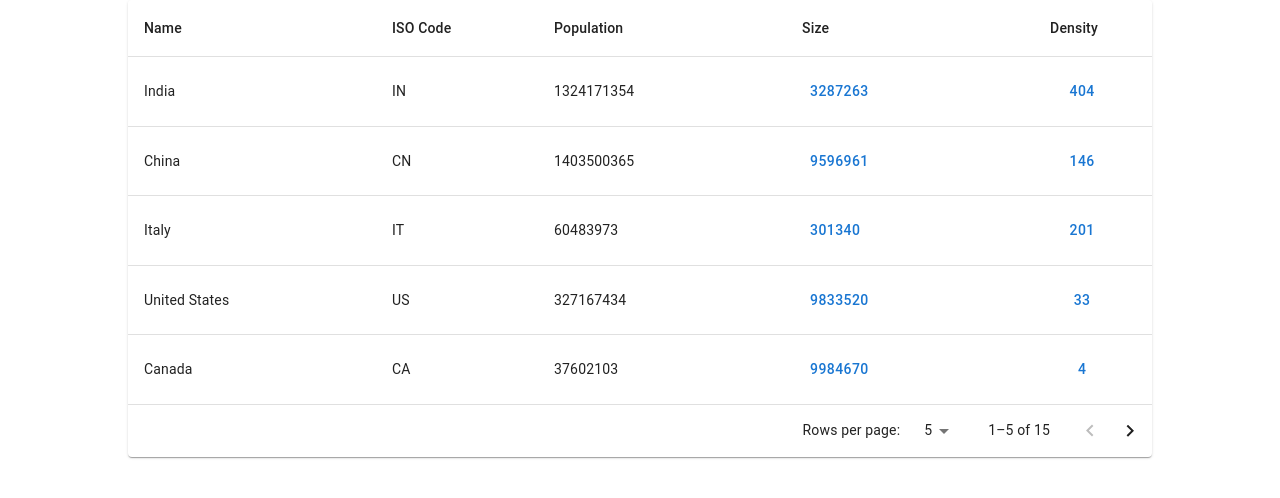
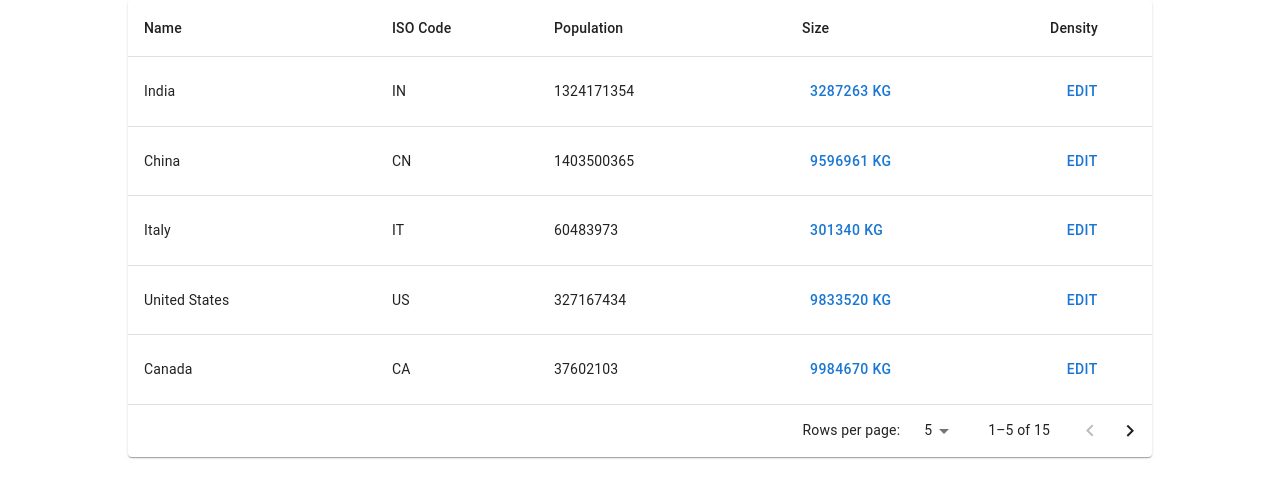
Before and after one commit to Mr-RiVi/component-templates-react-typescript, a React (Create React App) app: page /tables in a window 1280 px wide. Shown: the top 498 px of the page. Built offline with nearby package versions, Linux system fonts and the light colour scheme.

Commit message:
update mui table

```diff
--- a/src/components/Tables/MuiTable.tsx
+++ b/src/components/Tables/MuiTable.tsx
@@ -11,12 +11,17 @@
  *   - label: string - The label or header text for the column.
  *   - minWidth?: number - (Optional) The minimum width of the column.
  *   - align?: 'right' | 'left' | 'center' - (Optional) The alignment of the column content.
- @param {Array} props.columnTypeMappingArray - An array of objects mapping column names to their types.
+ * @param {Object} props.columnAttributeMapping - An object mapping column names to their types and optional rendering options.
  *   Each object should have the following properties:
- *   - attributeName: string - The attribute name(key) of the data value.
+ *   - attributeName: string - The attribute name (key) of the data value.
  *   - type: 'string' | 'number' | 'button' - The type of content that should be rendered in the column.
  *     Valid types are 'string' for regular string content, 'number' for numeric content,
  *     and 'button' for content that should be rendered inside a button component.
+ *   - buttonKind?: 'text' | 'content' | 'mixed' - (Optional) The kind of button content if type is 'button'.
+ *     - 'text': Renders a button with the specified text.
+ *     - 'content': Renders a button with the raw content.
+ *     - 'mixed': Renders a button with a combination of content and text.
+ *   - text?: string - (Optional) The text to be displayed in the button when buttonKind is 'text' or 'mixed'.
  * @param {Array} props.tableData - An array of objects representing the data to be displayed in the table.
  * @param {boolean} props.stickyHeader - Determines whether the table header should stick to the top when scrolling.
  * @returns {React.ReactElement} The rendered MuiTable component.
@@ -83,21 +88,62 @@ export default function DefaultTable(tableProps: TableDataProps) {
   };
 
   type ContentOptions = {
-    type?: any | "button";
+    type?: "button";
     buttonKind?: "text" | "content" | "mixed";
+    text?: string;
   };
 
   /**
-   * Renders the content of a table cell based on its type.
+   * Renders the content of a table cell based on its type and options.
    * @param content - The content of the cell.
-   * @param type - The type of the content (e.g., "string", "number", "button").
-   * @returns The rendered content based on its type.
+   * @param contentOptions - Additional options for rendering content (e.g., type-specific options for buttons).
+   * @returns The rendered content based on its type and options.
    */
-  const renderCellContent = (content: any, contentOptions: ContentOptions) => {
-    if (contentOptions.type === "button") {
-      return <Button>{content}</Button>;
+  const renderCellContent = (
+    content: any,
+    contentOptions: ContentOptions | undefined
+  ) => {
+    // Check if the content type is not a button
+    if (contentOptions?.type !== "button") {
+      return content;
     }
-    return content;
+
+    // Destructure button options
+    const { buttonKind, text } = contentOptions;
+
+    // Ensure buttonKind is provided
+    if (!buttonKind) {
+      throw new Error("buttonKind is required when type is 'button'.");
+    }
+
+    // Handle different buttonKind cases
+    switch (buttonKind) {
+      case "text":
+        if (!text) {
+          throw new Error("Text is required when buttonKind is 'text'.");
+        }
+        // Render button with text
+        return <Button>{text}</Button>;
+
+      case "mixed":
+        if (!text) {
+          throw new Error("Text is required when buttonKind is 'mixed'.");
+        }
+        // Render button with content and text
+        return (
+          <Button>
+            {content} {text}
+          </Button>
+        );
+
+      case "content":
+        // Render button with content
+        return <Button>{content}</Button>;
+
+      default:
+        // Handle unsupported buttonKind
+        throw new Error(`Unsupported buttonKind: ${buttonKind}`);
+    }
   };
 
   return (
--- a/src/utils/tableData.tsx
+++ b/src/utils/tableData.tsx
@@ -35,6 +35,7 @@ type ColumnAttributeMapping = {
     | {
         type?: "button" | undefined;
         buttonKind?: "text" | "content" | "mixed";
+        text?: string;
       }
     | undefined;
 };
@@ -43,8 +44,8 @@ export const columnAttributeMapping: ColumnAttributeMapping = {
   name: {},
   code: {},
   population: {},
-  size: { type: "button", buttonKind: "mixed" },
-  density: { type: "button", buttonKind: "text" },
+  size: { type: "button", buttonKind: "mixed", text: "Kg" },
+  density: { type: "button", buttonKind: "text", text: "Edit" },
 };
 
 // Third prop that we want
```
